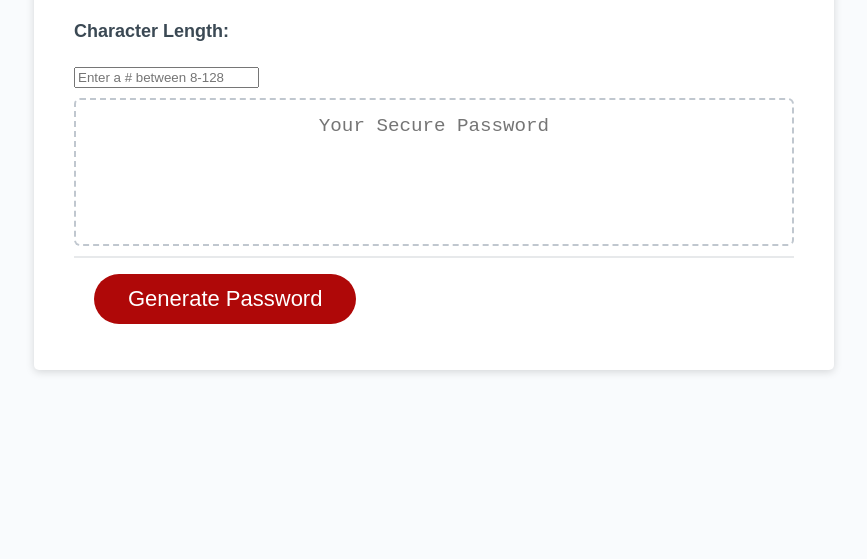
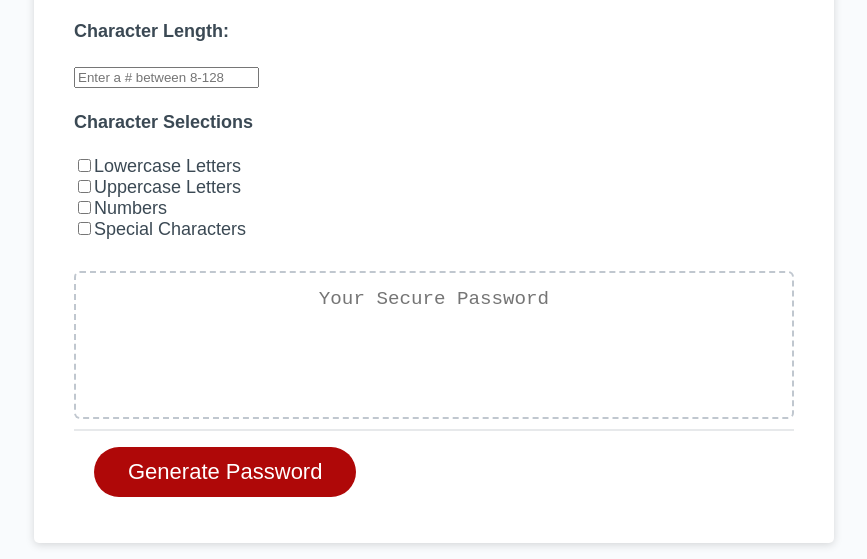
Before and after one commit to OliviaL18/Unit-03-JavaScript, a plain HTML site: page index.html in a window 1280 px wide. Shown: the part 241-800 px from the top of the page, without its empty margins (206-1073 px from the left). Drawn offline with Linux system fonts and the light colour scheme.

Commit message:
character selection checkboxes

```diff
--- a/index.html
+++ b/index.html
@@ -20,17 +20,22 @@
 				<div class="card-body">
 					<h4>Character Length: </h4>
 					<input placeholder="Enter a # between 8-128" id="length" />
-					<textarea
+					<br><h4>Character Selections</h4>
+					<input type="checkbox" id="includeLowercase">Lowercase Letters<br>
+					<input type="checkbox" id="includeUppercase">Uppercase Letters<br>
+					<input type="checkbox" id="incluedNumbers">Numbers<br>
+					<input type="checkbox" id="includeSpecial">Special Characters<br>
+					<br><textarea
 						readonly
 						id="password"
 						placeholder="Your Secure Password"
 						aria-label="Generated Password"
 					></textarea>
-		        	</div>
-		        	<div class="card-footer">
-		          		<button id="generate" class="btn">Generate Password</button>
-		        	</div>
-		      	</div>
+				</div>
+		        <div class="card-footer">
+		          	<button id="generate" class="btn">Generate Password</button>
+		        </div>
+		    </div>
 		</div>
 
     <script src="./script.js"></script>
```
